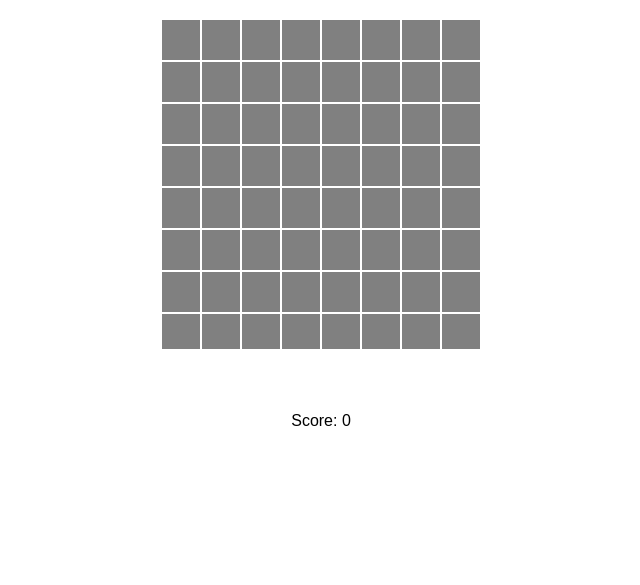
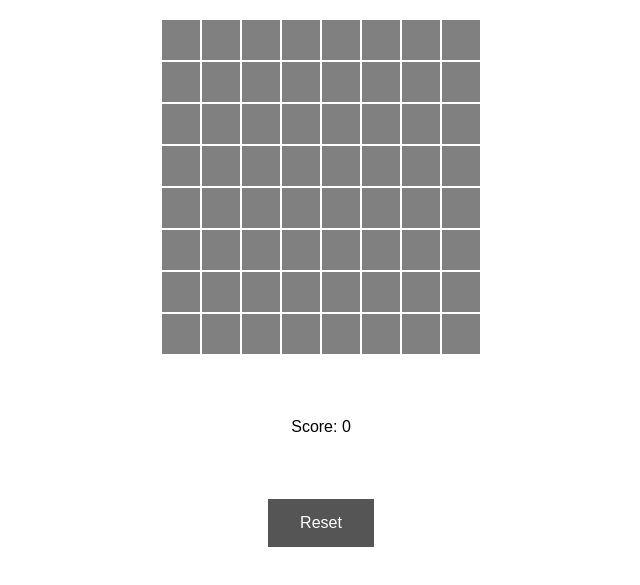
Before and after one commit to Anulekha-Chatterjee/minesweeper, a plain HTML site: page index.html in a window 1280 px wide. Shown: the part 61-646 px from the top of the page, without its empty margins (319-959 px from the left). Drawn offline with Linux system fonts and the light colour scheme.

Commit message:
reset feature added

```diff
--- a/app.js
+++ b/app.js
@@ -1,10 +1,17 @@
 window.onload = function () {
     const board = document.getElementById('board');
+    let resetBtn = document.getElementById('reset');
     const noOfMines = 12;
     const noOfRows = 8;
     const noOfColumns = 8;
     let gameOver = false;
     let score = 0;
+
+    resetBtn.addEventListener('click', reset);
+    function reset()
+    {
+        init();
+    }
 
     function init() {
         board.innerHTML = "";
@@ -22,7 +29,7 @@ window.onload = function () {
     init();
 
     function plantBombs() {
-        for (let i = 0; i < noOfMines; i++) {
+        for (let i = 0; i <= noOfMines; i++) {
             let randomRow = getRandomRowOrColumn();
             let randomcolumn = getRandomRowOrColumn();
             var bombBlock = board.rows[randomRow].cells[randomcolumn];
--- a/index.html
+++ b/index.html
@@ -11,5 +11,6 @@
         <h1>Mine-Sweeper Game</h1>
         <table id='board'></table>
         <div id = 'score'></div>
+        <button id='reset'>Reset</button>
     </body>
 </html>
--- a/styles.css
+++ b/styles.css
@@ -1,16 +1,15 @@
 h1
 {
-    font-family: Arial, Helvetica, sans-serif;
+    font-family: sans-serif;
     text-align: center;
 }
 
 
 #board{
-    margin-left: auto;
-    margin-right: auto;
+margin-left: auto;
+margin-right: auto;
 height: 330px;
 width: 320px;
-display: flex;
 flex-wrap: wrap;
 background-color: gray;
 border-spacing: 0;
@@ -36,6 +35,22 @@ background: red;
 #score{
     display: block;
     padding-top: 5%;
+    padding-bottom: 5%;
     text-align: center;
-    font-family: Arial, Helvetica, sans-serif;
+    font-family: sans-serif;
 }
+
+#reset
+{
+    margin-left: auto;
+    margin-right: auto;
+    border: none;
+    display: block;
+    background-color: #555555;
+    color: white;
+    text-align: center;
+    font-family: sans-serif;
+    font-size: 16px;
+    padding: 15px 32px;
+    cursor: pointer;
+}
```
Also changed, not shown: Screenshots/Overview.PNG, 1 other file.
